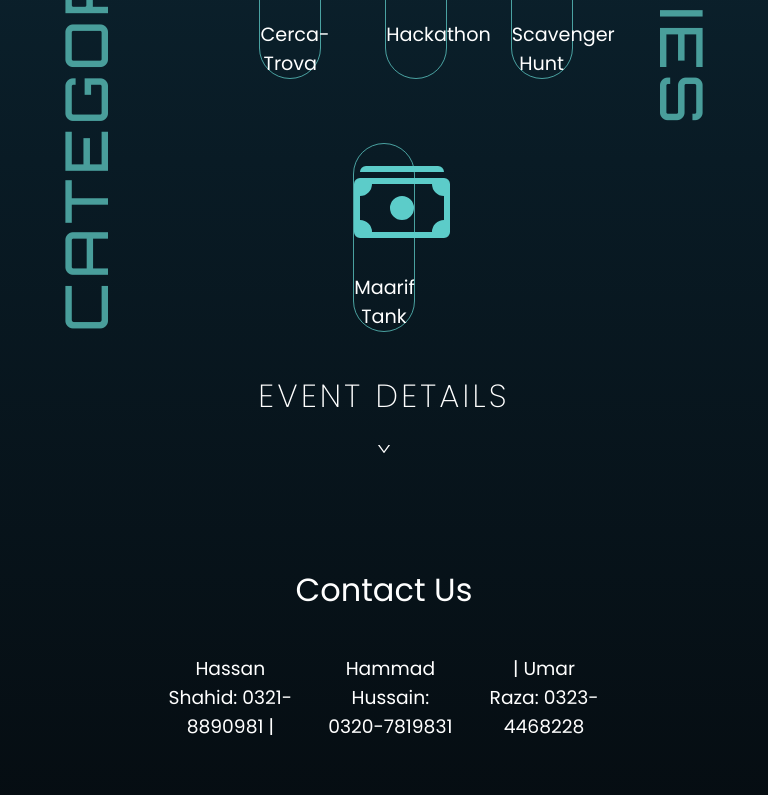
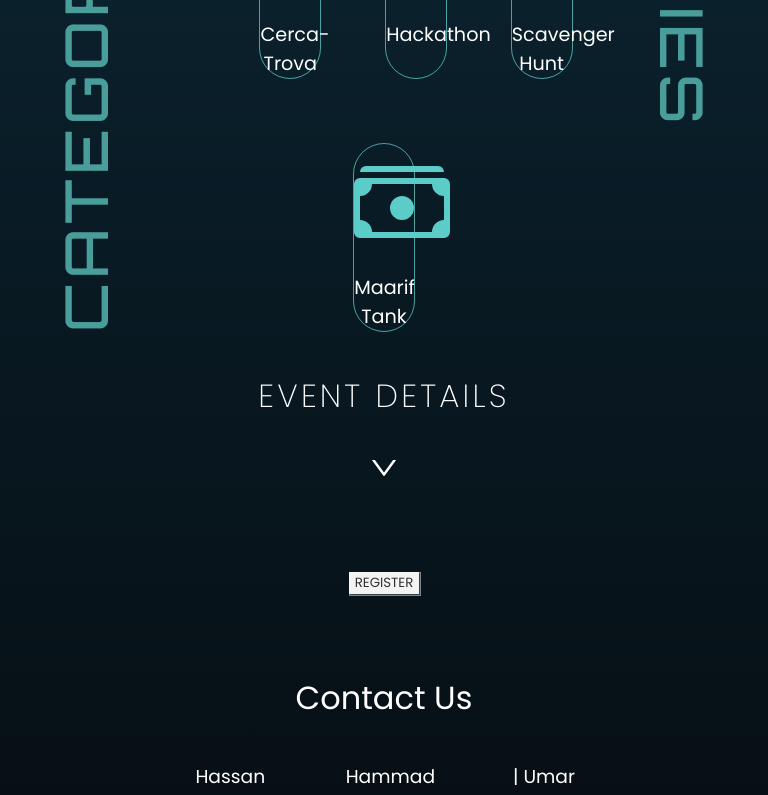
Before and after one commit to MatrioxPlayZ/einscience, a React (Vite) app: page / in a window 768 px wide. Shown: the part 626-1421 px from the top of the page. Built offline with nearby package versions, Linux system fonts and the light colour scheme.

Commit message:
form button

```diff
--- a/src/components/CategoriesComponent.tsx
+++ b/src/components/CategoriesComponent.tsx
@@ -14,9 +14,11 @@ const CategoriesComponent = () => {
 
     const handleHover = (e: any) => {
         gsap.to(e.currentTarget, {duration: 0.1, opacity: 0.5, ease: 'ease-out', y: -20})
+        // gsap.to(e.target.children[1], {duration: 0.1, opacity: 0.5, ease: 'ease-out', y: -20})
     }
     const handleLeave = (e: any) => {
         gsap.to(e.currentTarget, {duration: 0.1, opacity: 1, ease: 'ease-out', y: 0, delay: 0.1})
+        // gsap.to(e.target.children[1], {duration: 0.1, opacity: 1, ease: 'ease-out', y: 0})
     }
     return (
         <>
--- a/src/components/Details.tsx
+++ b/src/components/Details.tsx
@@ -1,4 +1,5 @@
 import IconDown from "./icons/DownArrow.tsx";
+import RegisterButton from "./RegisterButton.tsx";
 
 const Details = () => {
 
@@ -12,6 +13,7 @@ const Details = () => {
                 }
             }}><IconDown/></div>
         </div>
+        <div className="register"><RegisterButton/></div>
         <div className="eventDetails">
             <div className="contactUs"><h1>Contact Us</h1>
 
--- /dev/null
+++ b/src/components/RegisterButton.tsx
@@ -0,0 +1,4 @@
+const RegisterButton = () => {
+    return <button className={'btn-two'}>REGISTER</button>;
+}
+export default RegisterButton
--- a/src/components/components.css
+++ b/src/components/components.css
@@ -90,8 +90,195 @@
         text-align: center;
         transition: all 300ms linear;
         max-width: max-content;
-        margin: auto;
-        height: 45px;
+        margin: 2rem auto;
+
+    }
+
+    .down:hover {
+        cursor: pointer;
+        padding: 0.5rem;
+        transition: all 200ms linear;
+    }
+
+    .location {
+
+        font-family: 'Poppins', sans-serif;
+        text-align: center;
+        margin: 4rem auto;
+        max-width: 800px;
+    }
+
+    .register {
+        display: flex;
+        justify-content: center;
+        margin-top: 10vh;
+    }
+
+    button {
+
+
+        font-size: 2rem;
+        border: none;
+        background: transparent;
+        border-radius: 0.5rem;
+        padding: 10px 20px;
+        font-family: 'Poppins', sans-serif;
+        letter-spacing: 0.2rem;
+        font-weight: 200;
+    }
+
+    button:hover {
+        background: #091B25;
+        mix-blend-mode: lighten;
+        cursor: pointer;
+    }
+
+    .btn-two {
+        color: #FFF;
+        transition: all 0.5s;
+        position: relative;
+    }
+
+    .btn-two span {
+        z-index: 2;
+        display: block;
+        position: absolute;
+        width: 100%;
+        height: 100%;
+    }
+
+    .btn-two::before {
+        content: '';
+        position: absolute;
+        top: 0;
+        left: 0;
+        width: 100%;
+        height: 100%;
+        z-index: 1;
+        transition: all 0.5s;
+        border: 1px solid rgba(255, 255, 255, 0.2);
+        background-color: rgba(255, 255, 255, 0.1);
+    }
+
+    .btn-two::after {
+        content: '';
+        position: absolute;
+        top: 0;
+        left: 0;
+        width: 100%;
+        height: 100%;
+        z-index: 1;
+        transition: all 0.5s;
+        border: 1px solid rgba(255, 255, 255, 0.2);
+        background-color: rgba(255, 255, 255, 0.1);
+    }
+
+    .btn-two:hover::before {
+        transform: rotate(-45deg);
+        background-color: rgba(255, 255, 255, 0);
+    }
+
+    .btn-two:hover::after {
+        transform: rotate(45deg);
+        background-color: rgba(255, 255, 255, 0);
+    }
+
+}
+
+@media screen and (max-width: 768px) {
+    .navImage {
+        height: 120px;
+        z-index: -1;
+        user-select: none;
+    }
+
+    .navbar {
+        display: flex;
+        justify-content: center;
+        margin-top: 8vh;
+    }
+
+    .text1, .text2 {
+        color: var(--cat-text);
+        letter-spacing: 0.3rem;
+        font-family: 'Orbitron', sans-serif;
+        font-weight: 500;
+        font-size: 3.7rem;
+
+    }
+
+    .text1 {
+        writing-mode: vertical-rl;
+        transform: rotate(180deg);
+        transform-origin: center;
+    }
+
+    .text2 {
+        writing-mode: vertical-rl;
+    }
+
+    .categories {
+        display: flex;
+        justify-content: center;
+        margin-top: 10vh;
+    }
+
+    .subCat {
+        display: flex;
+        flex-wrap: wrap;
+        gap: 4rem;
+        justify-content: center;
+
+    }
+
+    .icon {
+
+        border-radius: 2rem;
+        border: 1px solid var(--cat-border);
+        width: calc(17% - 1rem);
+        padding-top: 0.6rem;
+        font-size: 6rem;
+        text-align: center;
+    }
+
+    .labelText {
+        font-size: 1.2rem;
+        font-weight: 400;
+        text-align: center;
+        font-family: 'Poppins', sans-serif;
+    }
+
+    .detailsButton {
+        margin-top: 5vh;
+        display: flex;
+        justify-content: center;
+        font-family: 'Poppins', sans-serif;
+        font-weight: 200;
+        letter-spacing: 0.2rem;
+
+    }
+
+    .contactUs {
+        margin-top: 10vh;
+        margin-left: 10rem;
+        margin-right: 10rem;
+        font-family: 'Poppins', sans-serif;
+        text-align: center;
+    }
+
+    .subContact {
+        display: flex;
+        justify-content: center;
+        gap: 2rem;
+    }
+
+    .down {
+        font-size: 2rem;
+        text-align: center;
+        transition: all 300ms linear;
+        max-width: max-content;
+        margin: 2rem auto;
+
     }
 
     .down:hover {
--- a/src/index.css
+++ b/src/index.css
@@ -3,7 +3,7 @@
 :root {
     font-family: Inter, system-ui, Avenir, Helvetica, Arial, sans-serif;
     background-image: linear-gradient(to bottom, #10303F, #091B25, #050A0E);
-    min-height: 100vh;
+
     background-repeat: no-repeat;
     font-synthesis: none;
     text-rendering: optimizeLegibility;
```
